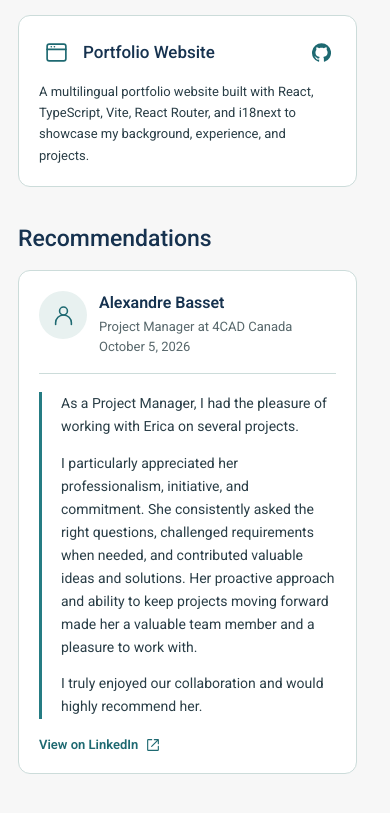
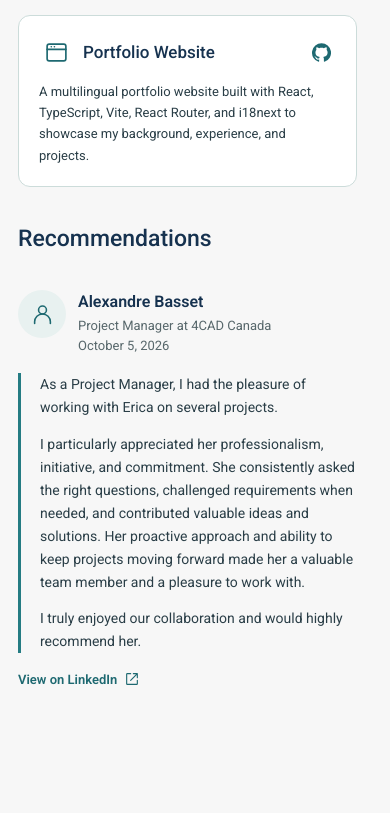
Before and after one commit to Kikasantini/erica-portfolio, a React (Vite) app: page /en in a window 390 px wide. Shown: the part 1871-2684 px from the top of the page. After the commit the page ends 2644 px from the top, so only its background shows below. Built offline with nearby package versions, Linux system fonts and the light colour scheme.

Commit message:
Simplify recommendation layout with borderless background

```diff
--- a/src/index.css
+++ b/src/index.css
@@ -3163,10 +3163,7 @@ html {
   display: grid;
   grid-template-columns: minmax(0, 240px) minmax(0, 1fr);
   gap: 28px;
-  padding: 26px;
-  border: 1px solid var(--soft-border);
-  border-radius: 12px;
-  background: var(--surface);
+  padding: 26px 0;
 }
 .home-recommendation__author {
   display: flex;
@@ -3174,7 +3171,6 @@ html {
   gap: 12px;
   min-width: 0;
   padding-right: 24px;
-  border-right: 1px solid var(--soft-border);
 }
 .home-recommendation__avatar {
   display: grid;
@@ -3227,7 +3223,7 @@ html {
 .home-recommendation__link:hover { text-decoration: underline; text-underline-offset: 3px; }
 .home-recommendation__link:focus-visible { outline: 2px solid var(--heading-color); outline-offset: 4px; }
 @media (max-width: 760px) {
-  .home-recommendation { grid-template-columns: minmax(0, 1fr); gap: 18px; padding: 20px; }
-  .home-recommendation__author { padding: 0 0 17px; border-right: 0; border-bottom: 1px solid var(--soft-border); }
+  .home-recommendation { grid-template-columns: minmax(0, 1fr); gap: 18px; padding: 20px 0; }
+  .home-recommendation__author { padding: 0; }
   .home-recommendations { margin-top: 38px; }
 }
```
